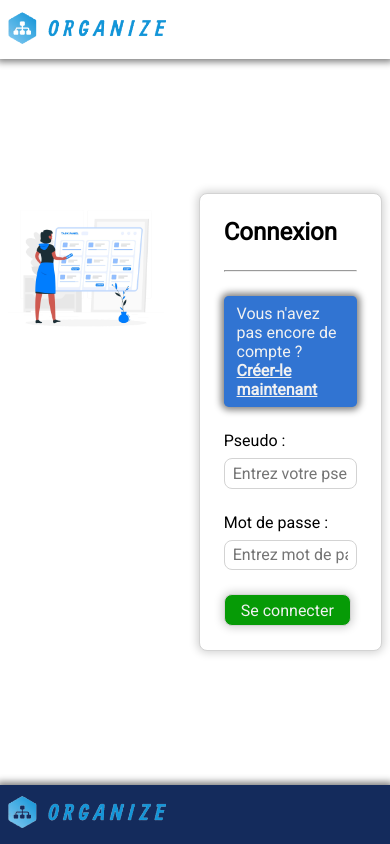
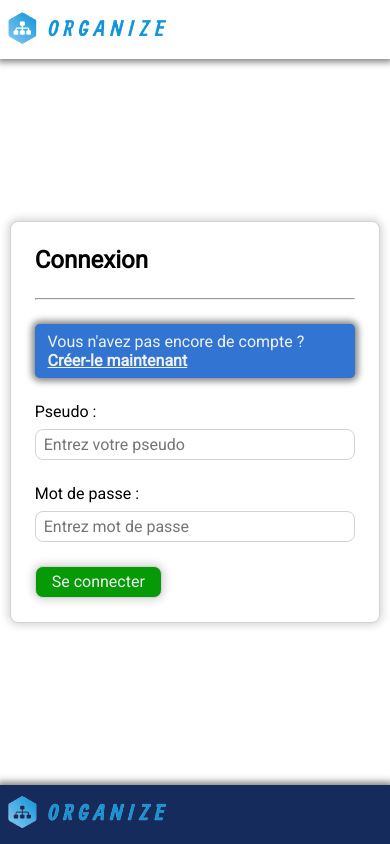
Before and after one commit to emmanuelniasse/organize-client, a React (Create React App) app: page /connexion in a window 390 px wide. Built offline with nearby package versions, Linux system fonts and the light colour scheme.

Commit message:
connexion / inscription responsive

```diff
--- a/src/pages/Login/Login.jsx
+++ b/src/pages/Login/Login.jsx
@@ -31,14 +31,14 @@ export default function Login() {
     };
     return (
         <div className='page-container align-items-center'>
-            <div className='flex'>
-                <div className='w49'>
+            <div className='flex align-items-center'>
+                <div className='page-container__image w49'>
                     <img src={img1} className='w85' />
                 </div>
 
                 <form
                     onSubmit={handleSubmit(onSubmit)}
-                    className='form w49'
+                    className='form'
                 >
                     <h2>Connexion</h2>
                     <hr className='my-1' />
--- a/src/pages/Signup/Signup.jsx
+++ b/src/pages/Signup/Signup.jsx
@@ -45,14 +45,14 @@ export default function Signup() {
 
     return (
         <div className='page-container align-items-center'>
-            <div className='flex'>
-                <div className='w49'>
+            <div className='flex align-items-center'>
+                <div className='page-container__image w49'>
                     <img src={img2} className='w85' />
                 </div>
 
                 <form
                     onSubmit={handleSubmit(onSubmit)}
-                    className='form w49'
+                    className='form'
                 >
                     <h2>Inscription</h2>
                     <hr className='my-1' />
--- a/src/pages/_pages.scss
+++ b/src/pages/_pages.scss
@@ -34,4 +34,13 @@
 }
 .page-container {
     height: 100%;
+    @media (max-width: 1100px) {
+        justify-content: center;
+        &__image {
+            display: none;
+        }
+        .w49 {
+            width: 100%;
+        }
+    }
 }
```
